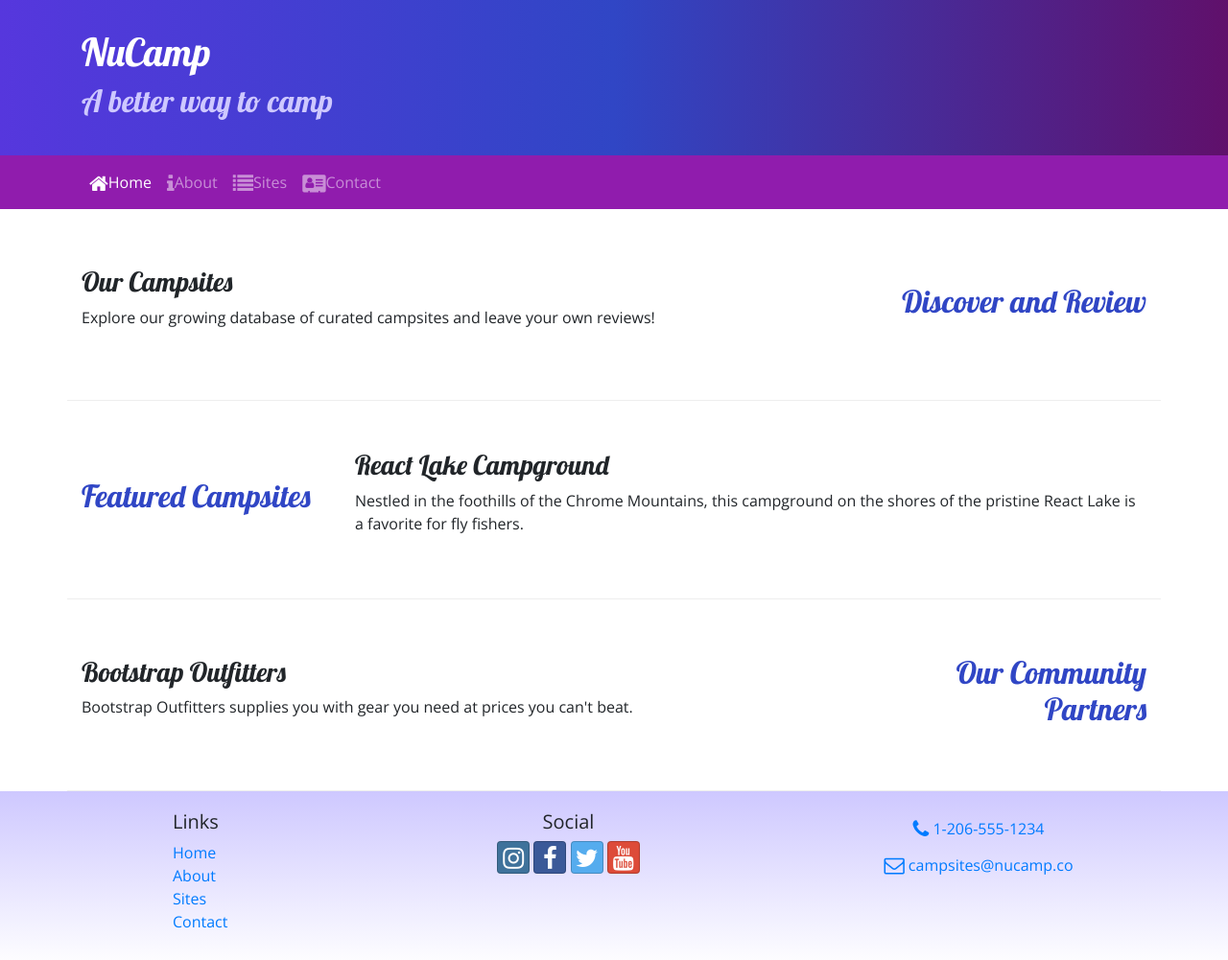
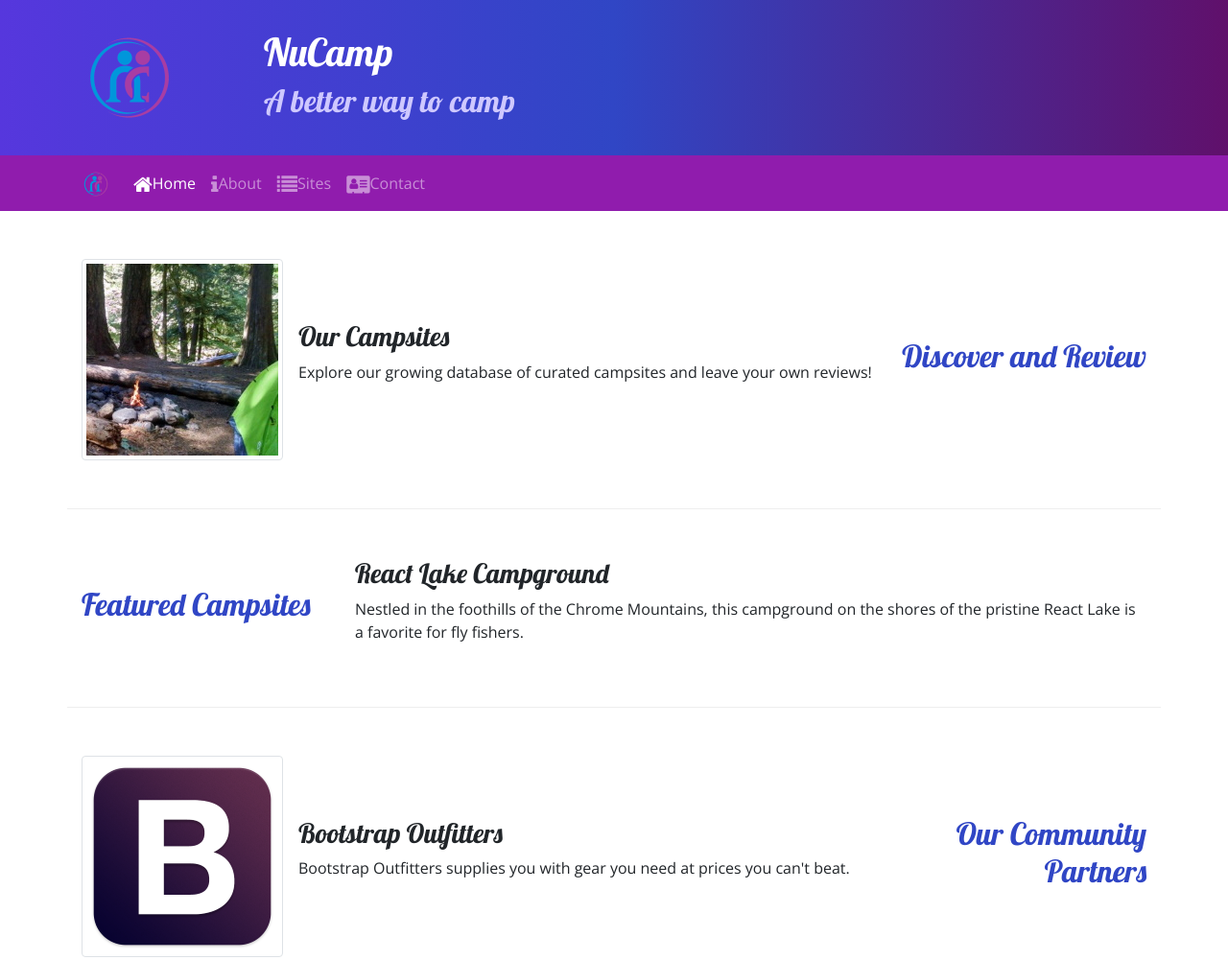
Before and after one commit to dmarr000/nucamp-project, a website: page index.html in a window 1280 px wide. Shown: the top 1001 px of the page at 96% size. Drawn offline with nearby package versions, Linux system fonts and the light colour scheme.

Commit message:
Images and Media

```diff
--- a/index.html
+++ b/index.html
@@ -22,6 +22,9 @@
         <header  class="jumbotron jumbotron-fluid">
             <div class="container">
                 <div class="row">
+                    <div class="col-4 col-sm-3 col-md-2 align-self-center">
+                        <img src="img/logo.png" class="img-fluid" />
+                    </div>
                     <div class="col">
                         <h1>NuCamp </h1>
                         <h2>A better way to camp</h2>
@@ -33,7 +36,8 @@
 
         <nav class="navbar navbar-expand-sm navbar-dark sticky-top">
             <div class="container">
-                <button class="navbar-toggler ml-auto" type="button" data-toggle="collapse" data-target="#nucampNavbar">
+                <a class="navbar-brand" href="#"><img src="img/logo.png" height="30" width="30" /> </a>
+                <button class="navbar-toggler" type="button" data-toggle="collapse" data-target="#nucampNavbar">
                     <span class="navbar-toggler-icon"></span>
                 </button>
                 <div class="collapse navbar-collapse" id="nucampNavbar">
@@ -53,8 +57,13 @@
                     <h2 class="text-sm-right">Discover and Review</h2>
                 </div>
                 <div class="col">
-                    <h3>Our Campsites</h3>
-                    <p class="d-none d-sm-block">Explore our growing database of curated campsites and leave your own reviews!</p>
+                    <div class="media">
+                        <img class="d-flex mr-3 img-thumbnail" src="img/breadcrumb-trail-thumb.jpg" alt="breadcrumb-trail-thumbnail" />
+                        <div class="media-body align-self-center">
+                            <h3>Our Campsites</h3>
+                            <p class="d-none d-sm-block">Explore our growing database of curated campsites and leave your own reviews!</p>
+                        </div>
+                    </div>
                 </div>
             </div>
 
@@ -72,8 +81,13 @@
                     <h2 class="text-sm-right">Our Community Partners</h2>
                 </div>
                 <div class="col">
-                    <h3>Bootstrap Outfitters</h3>
-                    <p class="d-none d-sm-block">Bootstrap Outfitters supplies you with gear you need at prices you can't beat.</p>
+                    <div class="media">
+                        <img class="d-flex mr-3 img-thumbnail" src="img/bootstrap-thumb.png" alt="Bootstrap Outfitters" />
+                        <div class="media-body align-self-center">
+                            <h3>Bootstrap Outfitters</h3>
+                            <p class="d-none d-sm-block">Bootstrap Outfitters supplies you with gear you need at prices you can't beat.</p>
+                        </div>
+                    </div>
                 </div>
             </div>
         </div>
```
Also changed, not shown: aboutus.html (+7 -3 lines), contactus.html (+9 -5 lines), img/bootstrap-thumb.png (added), img/breadcrumb-trail-thumb.jpg (added), img/breadcrumb-trail.jpg (added), img/chrome-river-thumb.jpg (added), img/chrome-river.jpg (added), img/logo.png (added), img/react-lake-thumb.jpg (added), img/react-lake.jpg (added), 1 other file.
